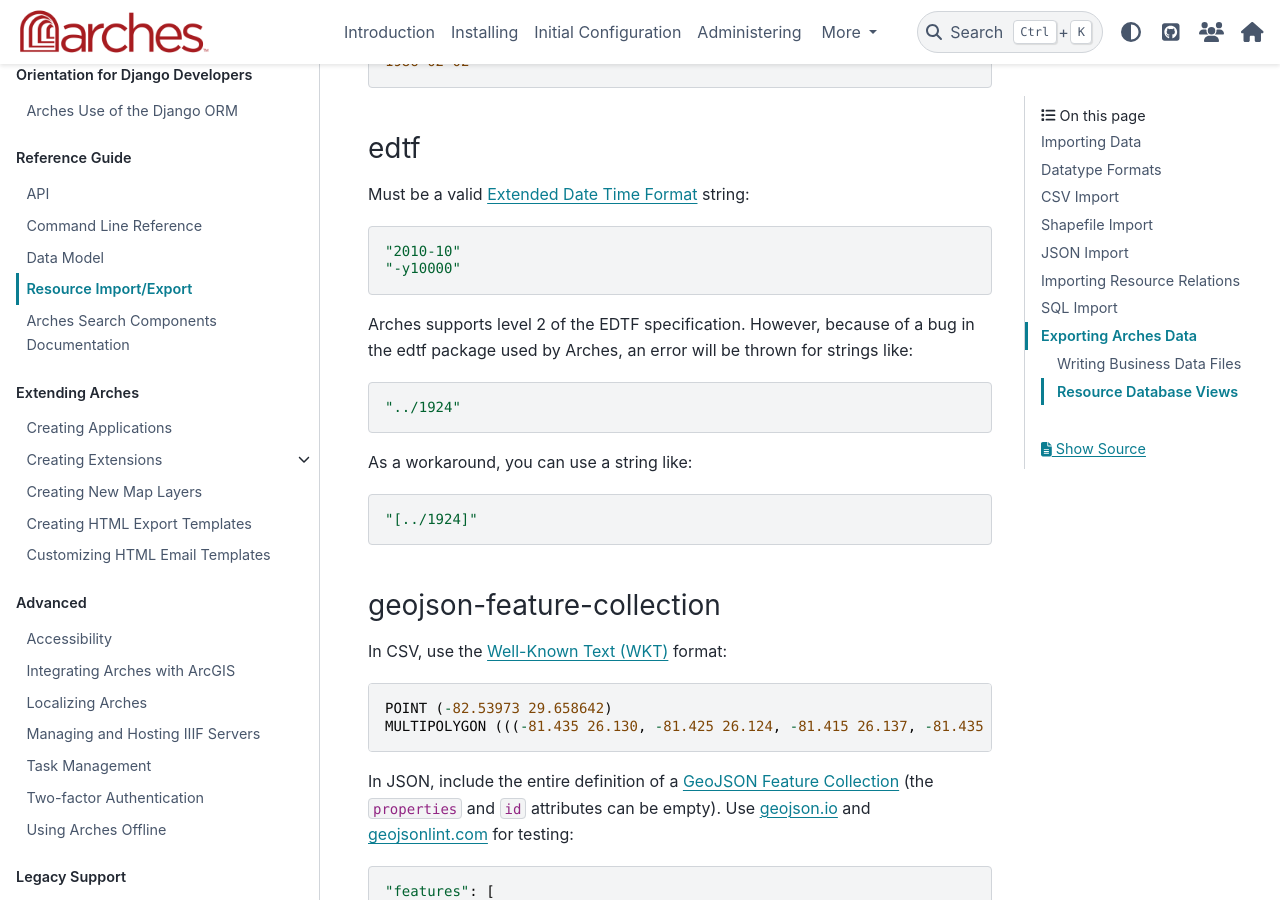
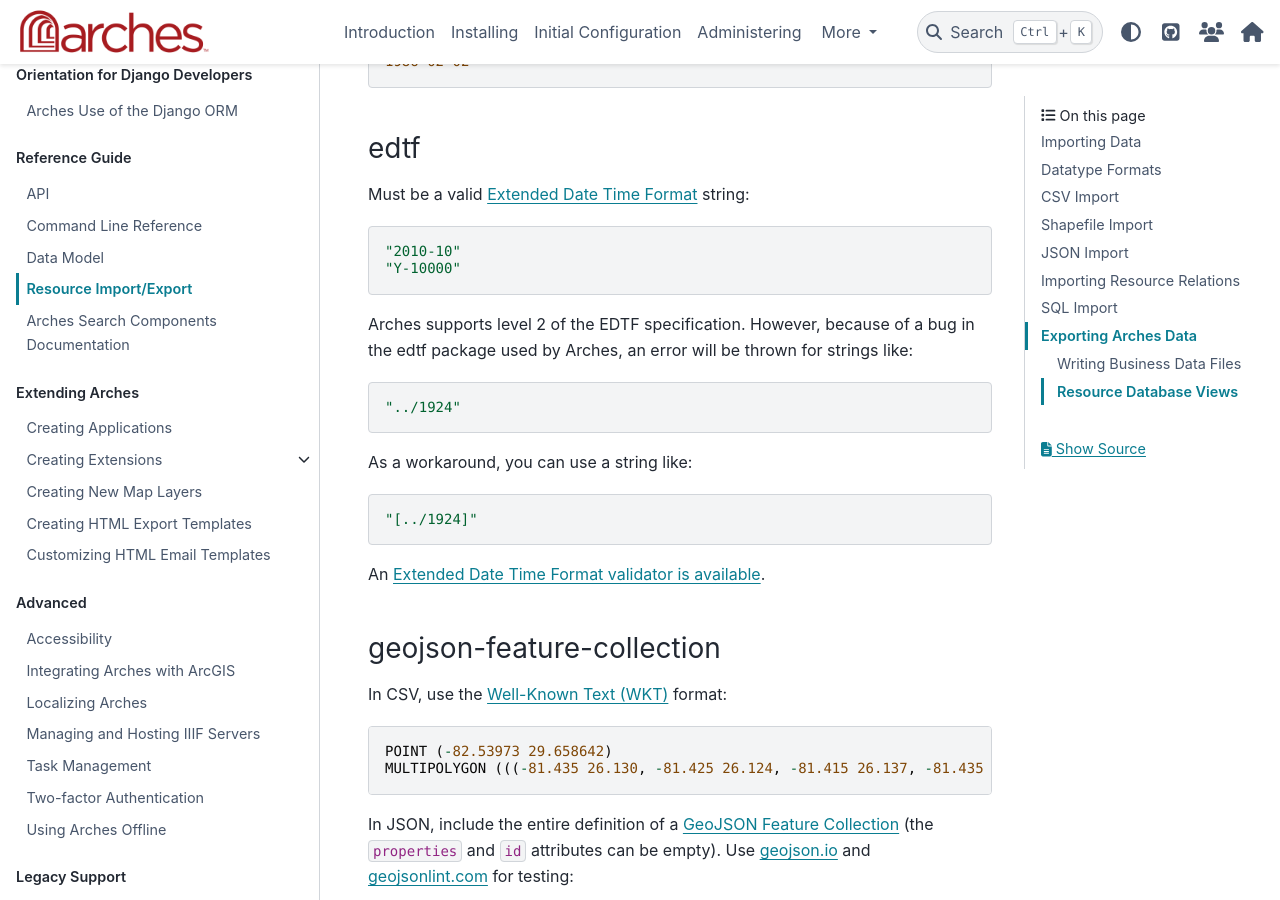
Before and after one commit to archesproject/arches-docs, a Sphinx documentation site: the page built from docs/developing/reference/import-export.rst, in a window 1280 px wide and 900 px high, scrolled down 1534 px. Built offline with Sphinx 7.4.7 and the PyData theme 0.15.4, drawn with Linux system fonts in a browser that asks for light colours.

Commit message:
Update EDTF reference
Reflect changes on Library of Congress website and update EDTF specification URL.
Example of a greater-than-four digit negative year was incorrect: A capital 'Y' is now required, and the minus sign precedes the number, not the 'Y'.
Add a link to the EDTF validator at the University of North Texas.

```diff
--- a/docs/developing/reference/import-export.rst
+++ b/docs/developing/reference/import-export.rst
@@ -49,10 +49,10 @@
 edtf
 ----
 
-Must be a valid `Extended Date Time Format <https://www.loc.gov/standards/datetime/pre-submission.html>`_ string::
+Must be a valid `Extended Date Time Format <https://www.loc.gov/standards/datetime/edtf.html>`_ string::
 
     "2010-10"
-    "-y10000"
+    "Y-10000"
 
 Arches supports level 2 of the EDTF specification. However, because of a bug in the edtf package used by Arches,
 an error will be thrown for strings like::
@@ -63,6 +63,7 @@
 
     "[../1924]"
 
+An `Extended Date Time Format validator is available <https://digital2.library.unt.edu/edtf/>`_.
 
 geojson-feature-collection
 --------------------------
```
